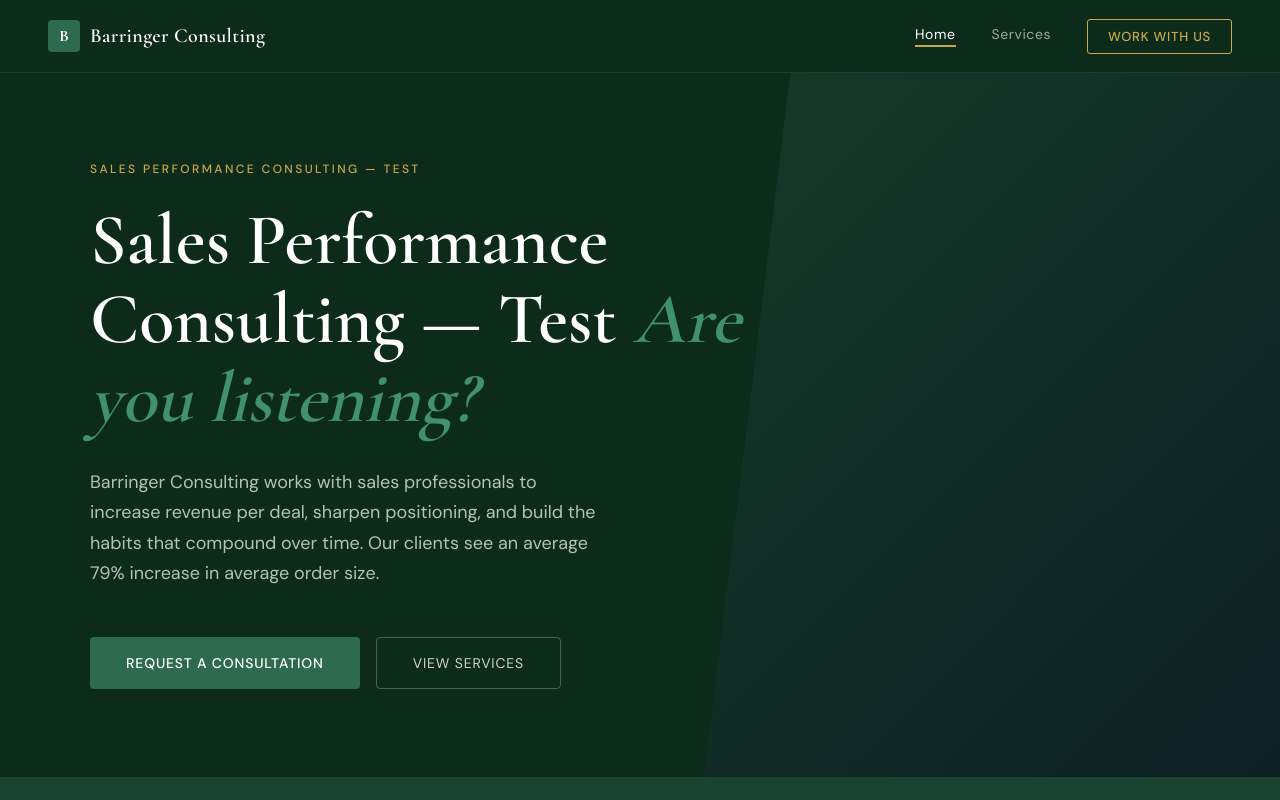
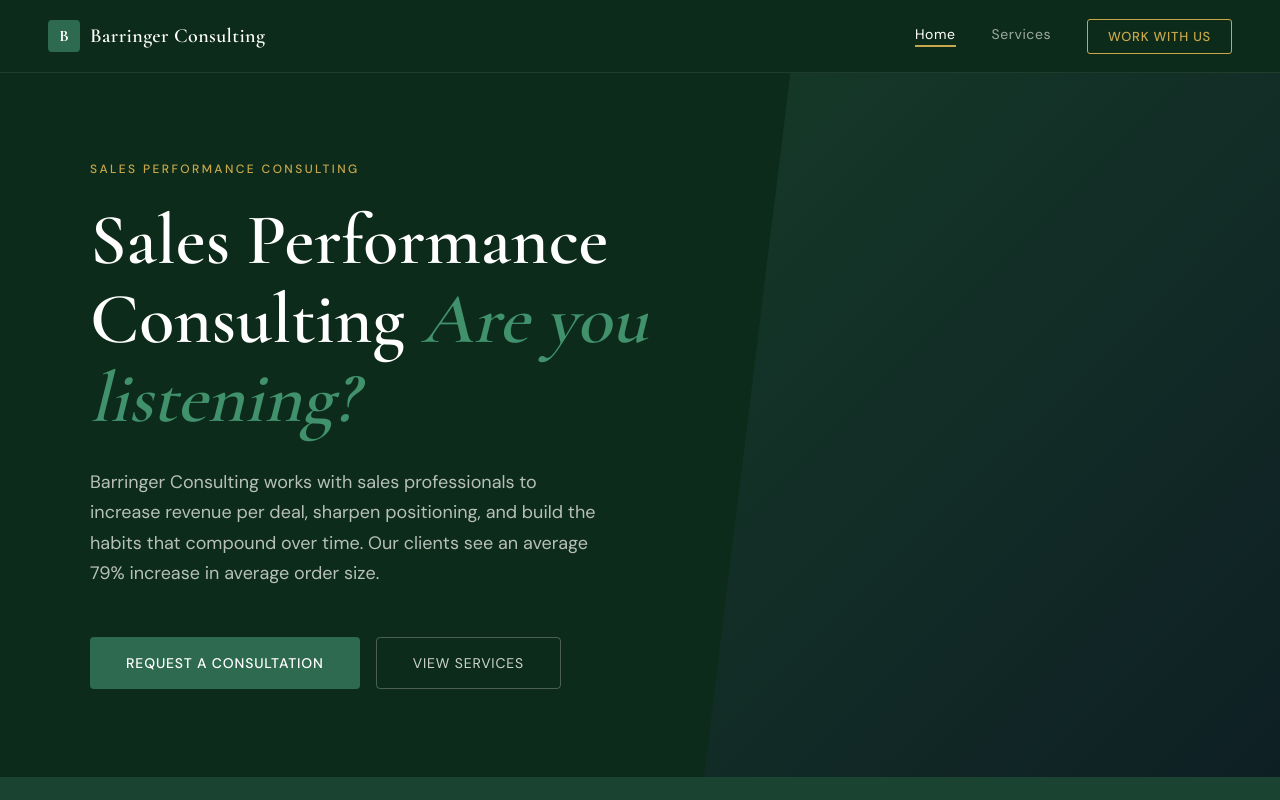
Before and after one commit to williamgblauvelt-spec/Barringer-Consulting, a React (Create React App) app: page / in a window 1280 px wide. Shown: the top 800 px of the page. Built offline with nearby package versions, Linux system fonts and the light colour scheme.

Commit message:
Website agent: Removed the word 'Test' (and the em dash before it) from both instances of the hero tagline so it reads 'Sales Performance Consulting'.

```diff
--- a/src/App.js
+++ b/src/App.js
@@ -258,10 +258,10 @@ function HomePage({ setPage }) {
                 <div style={{ maxWidth: 1100, margin: "0 auto", width: "100%", position: "relative", zIndex: 1 }}>
                     <div style={{ maxWidth: 680 }}>
                         <p style={{ fontSize: 12, fontWeight: 500, letterSpacing: "0.2em", textTransform: "uppercase", color: G.gold, marginBottom: 24 }}>
-                            Sales Performance Consulting — Test
+                            Sales Performance Consulting
                         </p>
                         <h1 style={{ fontFamily: "'Cormorant Garamond', serif", fontSize: "clamp(36px, 6vw, 72px)", fontWeight: 600, lineHeight: 1.1, color: G.white, marginBottom: 28 }}>
-                            Sales Performance Consulting — Test{" "}
+                            Sales Performance Consulting{" "}
                             <em style={{ color: G.green600, fontStyle: "italic" }}>Are you listening?</em>
                         </h1>
                         <p style={{ fontSize: 18, lineHeight: 1.7, color: "rgba(255,255,255,0.7)", marginBottom: 48, maxWidth: 520 }}>
```
